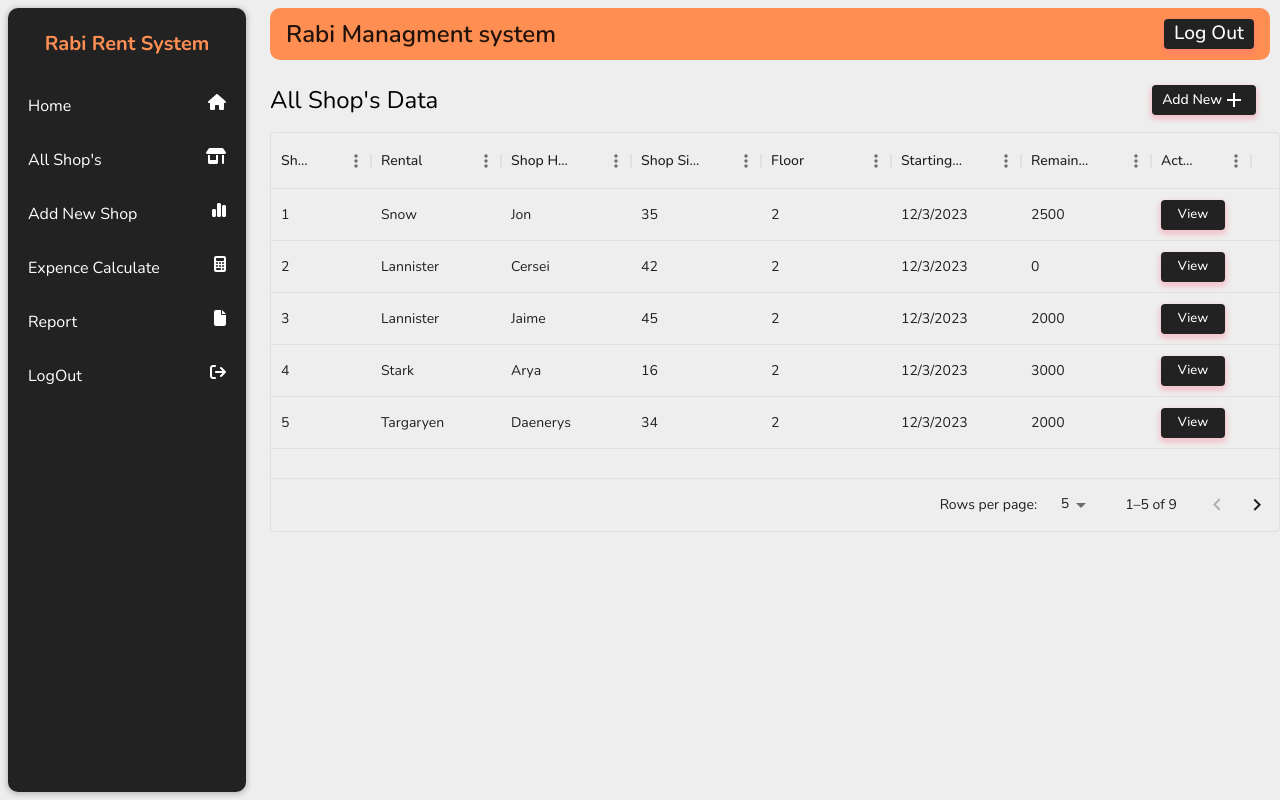
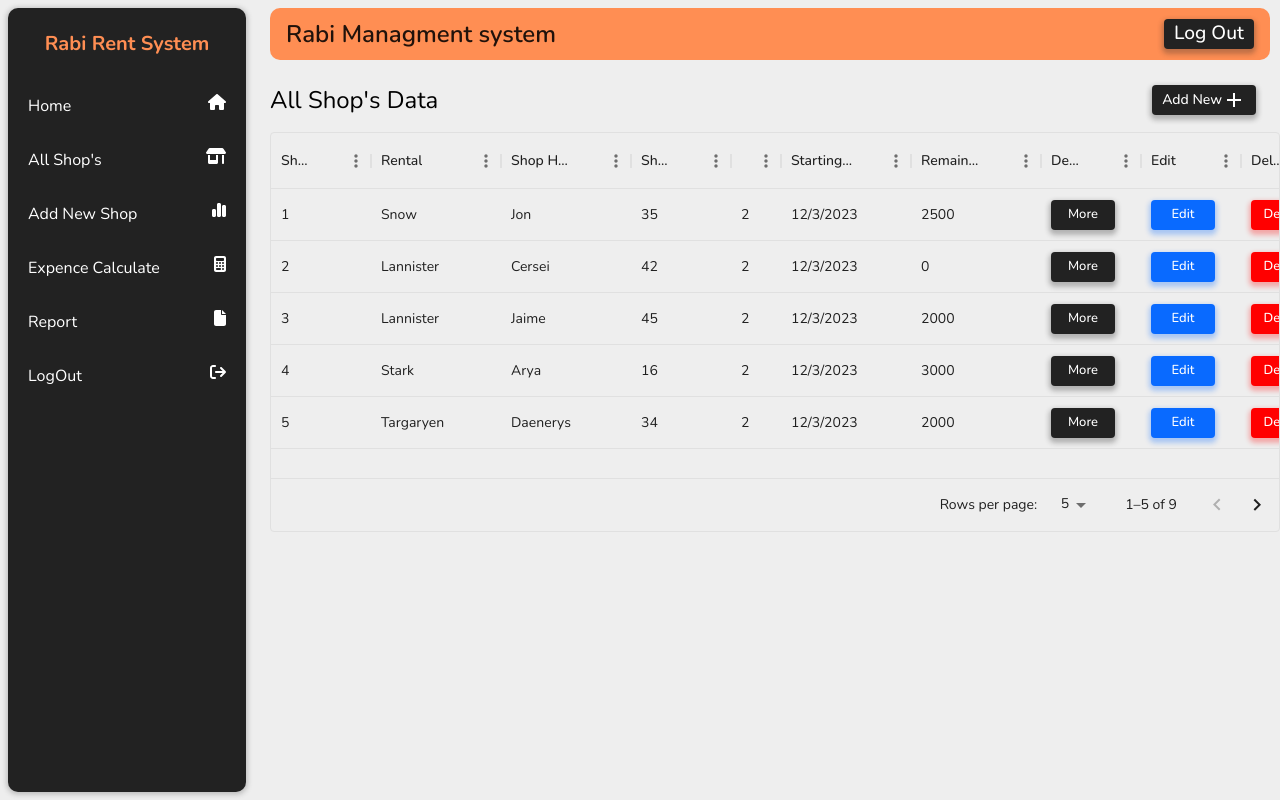
Before and after one commit to ProgrammingWithMudassar/Rabi_plaza_Managmenrt, a React (Vite) app: page /All_Shop_data in a window 1280 px wide. Built offline with nearby package versions, Linux system fonts and the light colour scheme.

Commit message:
update code

```diff
--- a/src/Pages/All_Shops/All_shops_data.jsx
+++ b/src/Pages/All_Shops/All_shops_data.jsx
@@ -9,21 +9,58 @@ const columns = [
   { field: 'Shop_No', headerName: 'Shop_No.', width: 100 },
   { field: 'rental', headerName: 'Rental', width: 130 },
   { field: 'S_honor', headerName: 'Shop Honor', width: 130 },
-  { field: 'size', headerName: 'Shop Size', width: 130 },
-  { field: 'floor', headerName: 'Floor', width: 130 },
+  { field: 'size', headerName: 'Shop Size', width: 100 },
+  { field: 'floor', headerName: 'Floor', width: 50 },
   { field: 'S_date', headerName: 'Starting Date', width: 130 },
   { field: 'r_rent', headerName: 'Remaing Rent', width: 130 },
   {
-    field: 'actions',
-    headerName: 'Actions',
+    field: 'details',
+    headerName: 'Details',
     width: 100,
     renderCell: (params) => (
       <Button variant="outlined" size="small" color="primary" component={Link} to={`/shop/${params.id}`}>
-        View
+        More
+      </Button>
+    ),
+  },
+  {
+    field: 'edit',
+    headerName: 'Edit',
+    width: 100,
+    renderCell: (params) => (
+      <Button variant="outlined" size="small" color="primary" component={Link} to={`/shop_edit/${params.id}`}
+      sx={{
+        backgroundColor: '#096AFF',
+        boxShadow: '0 3px 5px 2px rgba(9, 106, 255, .3)',
+        ':hover': {
+          backgroundColor: '#096AFF',
+          border:"1px solid #096AFF"
+        },
+      }} >
+        Edit
+      </Button>
+    ),
+  },
+  {
+    field: 'delete',
+    headerName: 'Delete',
+    width: 100,
+    renderCell: (params) => (
+      <Button variant="outlined" size="small" color="primary"
+        sx={{
+          backgroundColor: '#FF0000',
+          boxShadow: '0 3px 5px 2px rgba(255, 0, 0, .3)',
+          ':hover': {
+            backgroundColor: '#FF0000',
+            border:"1px solid #FF0000"
+          },
+        }}  >
+        Delete
       </Button>
     ),
   },
 ];
+
 
 
 const All_shops_data = () => {
@@ -32,9 +69,9 @@ const All_shops_data = () => {
       <Box display='flex' alignItems='center' justifyContent='space-between' pr={3}>
         <Typography variant="h5" color="initial" my={2}>All Shop's Data</Typography>
         <Link to='/ShopForm'>
-        <Button>
-          Add New <AddIcon />
-        </Button>
+          <Button>
+            Add New <AddIcon />
+          </Button>
         </Link>
       </Box>
       <div style={{ height: 400, width: '100%' }}>
@@ -47,7 +84,7 @@ const All_shops_data = () => {
             },
           }}
           pageSizeOptions={[5, 10]}
-          // checkboxSelection
+        // checkboxSelection
         />
 
       </div>
--- a/src/Theme/theme.js
+++ b/src/Theme/theme.js
@@ -35,7 +35,7 @@ const theme = createTheme({
           color: '#fff',
           height: 30,
           padding: '10px',
-          boxShadow: '0 3px 5px 2px rgba(255, 105, 135, .3)',
+          boxShadow: '0 3px 5px 2px rgba(41, 41, 41, .3)',
           textTransform: 'none',
           '&:hover': {
             background: '#000000', // Change the background color to black on hover
```
Also changed, not shown: src/Pages/Edit_Shop/Edit_Shop.jsx (added, +9 -0 lines).
